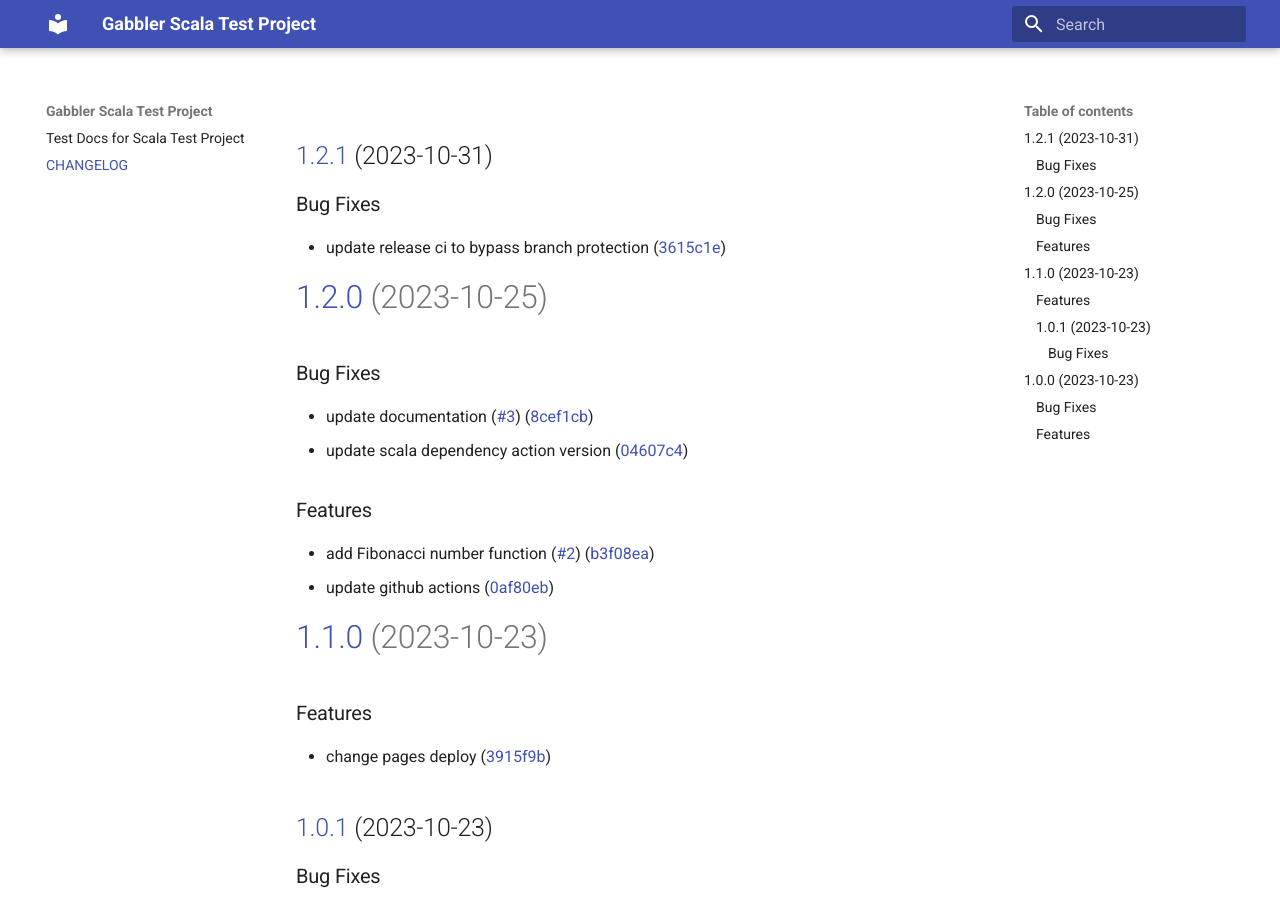
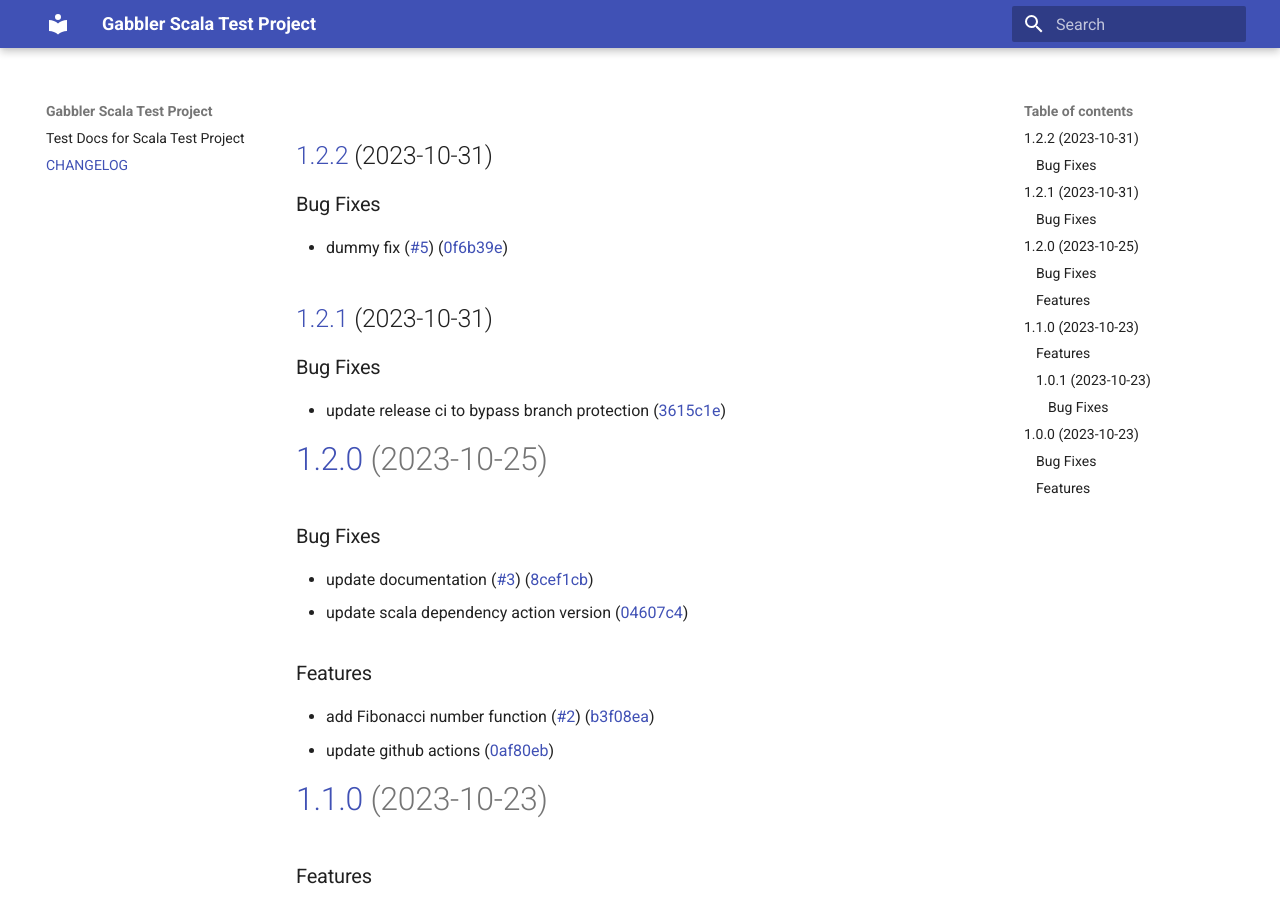
Before and after one commit to gabb1er/Scala-Test-Project, an MkDocs documentation site: the page built from docs/CHANGELOG.md, in a window 1280 px wide and 900 px high. Built offline with MkDocs 1.6.1 and Material for MkDocs 9.7.7, drawn with Linux system fonts in a browser that asks for light colours.

Commit message:
chore (release): 1.2.2 [skip ci]
## [1.2.2](https://github.com/gabb1er/Scala-Test-Project/compare/v1.2.1...v1.2.2) (2023-10-31)

### Bug Fixes

* dummy fix ([#5](https://github.com/gabb1er/Scala-Test-Project/issues/5)) ([0f6b39e](https://github.com/gabb1er/Scala-Test-Project/commit/0f6b39ee5f4d256275887bef22ab34e92c91e648))

```diff
--- a/docs/CHANGELOG.md
+++ b/docs/CHANGELOG.md
@@ -1,3 +1,10 @@
+## [1.2.2](https://github.com/gabb1er/Scala-Test-Project/compare/v1.2.1...v1.2.2) (2023-10-31)
+
+
+### Bug Fixes
+
+* dummy fix ([#5](https://github.com/gabb1er/Scala-Test-Project/issues/5)) ([0f6b39e](https://github.com/gabb1er/Scala-Test-Project/commit/0f6b39ee5f4d256275887bef22ab34e92c91e648))
+
 ## [1.2.1](https://github.com/gabb1er/Scala-Test-Project/compare/v1.2.0...v1.2.1) (2023-10-31)
 
 
```
Also changed, not shown: docs/index.md (+1 -1 lines), 1 other file.
